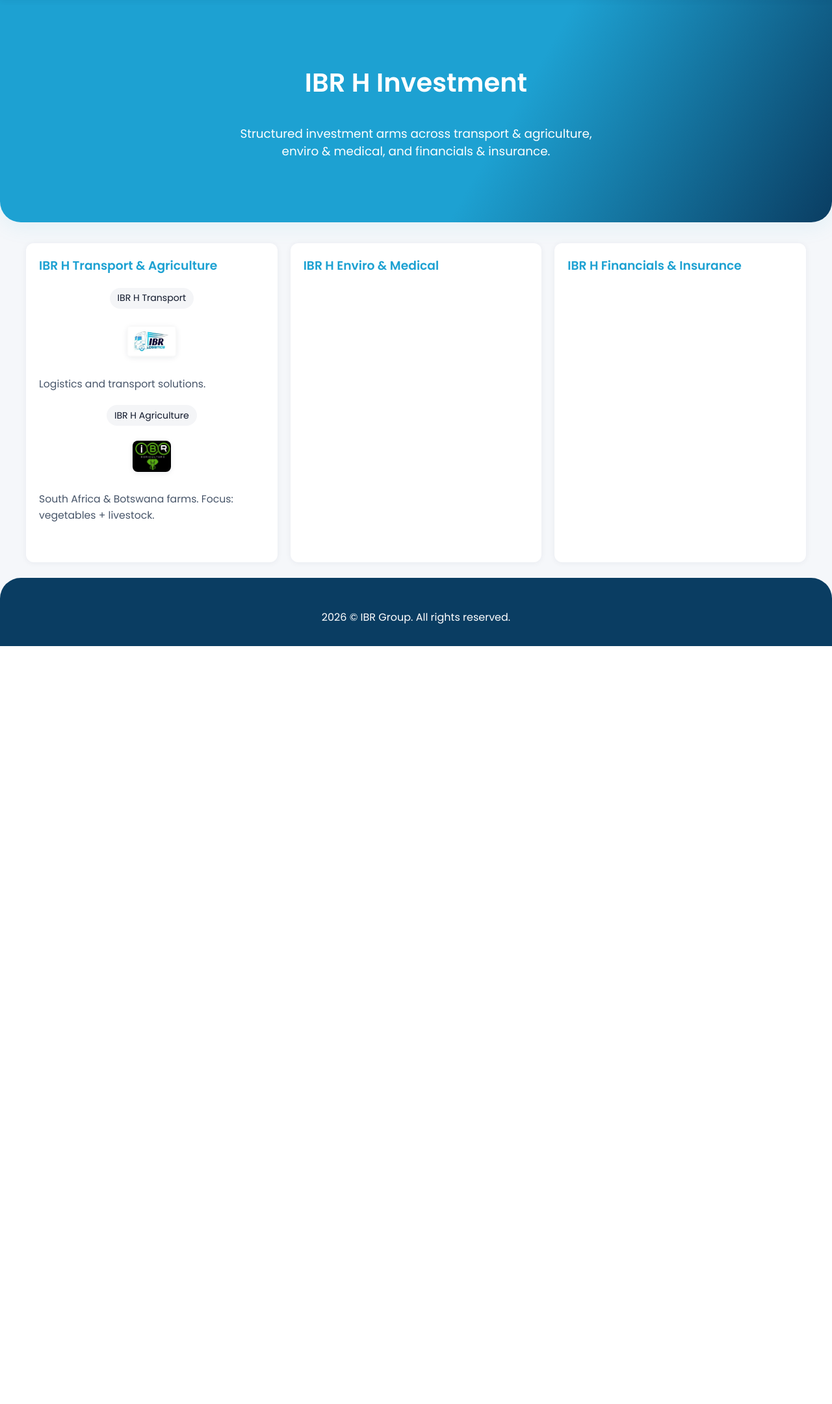
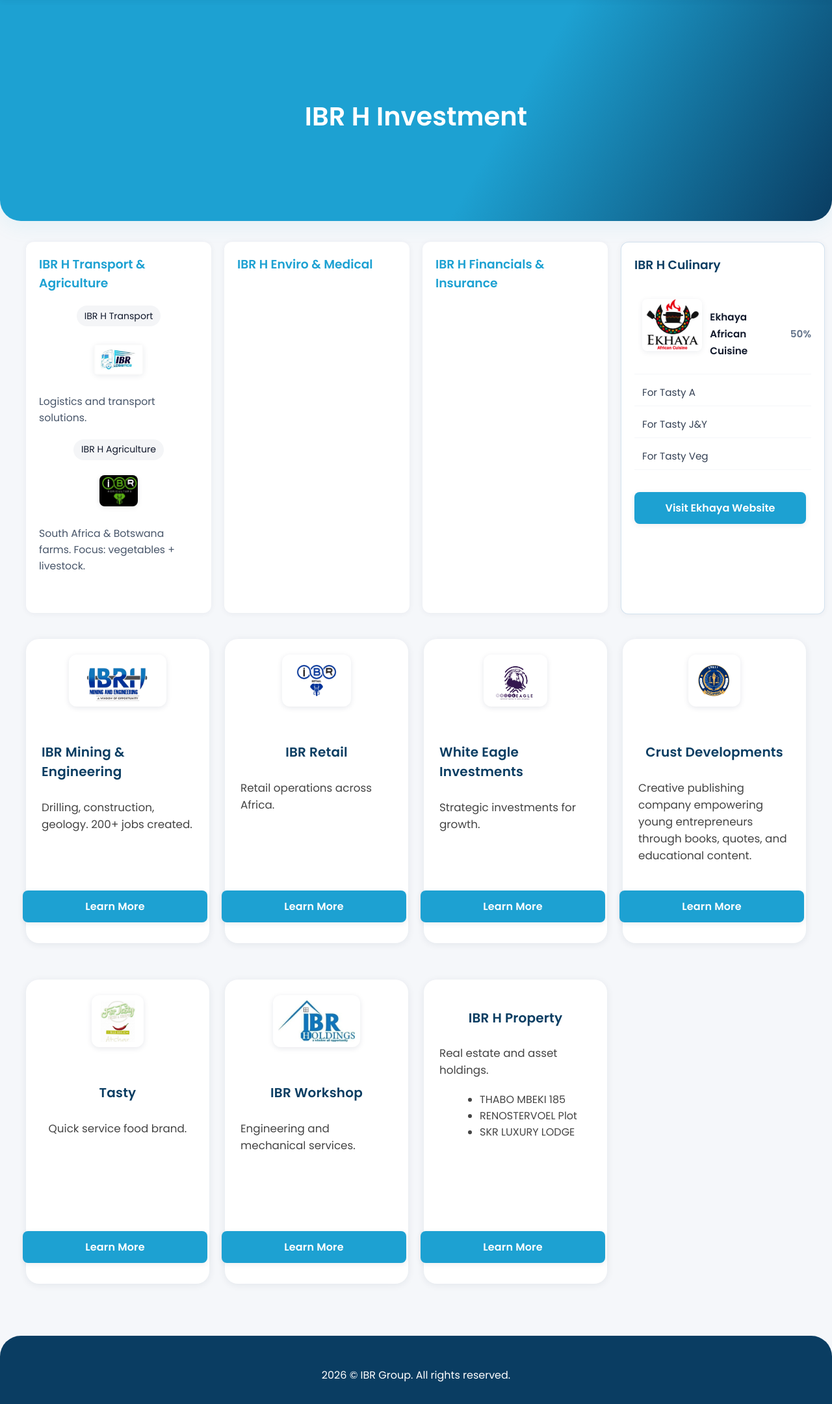
Before and after one commit to spheleleMakau/ibr-group, a Django app: page /investment/ in a window 1280 px wide. Shown: the part 112-2272 px from the top of the page at 65% size. Before the commit the page ends 1106 px from the top, so only its background shows below. Run offline with Django 5.2, Linux system fonts and the light colour scheme.

Commit message:
restructuring

```diff
--- a/core/views.py
+++ b/core/views.py
@@ -11,7 +11,7 @@
     {"name": "Crust Developments", "icon": "🏗️", "description": "Creative publishing company empowering young entrepreneurs through books, quotes, and educational content.", "link": "/companies/developments/", "logo": "img/crust.png"},
     {"name": "Tasty", "icon": "🍔", "description": "Quick service food brand.", "link": "/companies/tasty/", "logo": "img/Tasty.png"},
     {"name": "IBR Transport", "icon": "🚚", "description": "Logistics and transport solutions.", "link": "/companies/transport/", "logo": "img/transport.jpeg"},
-    {"name": "IBR Workshop", "icon": "🔧", "description": "Engineering and mechanical services.", "link": "/companies/workshop/"},
+	{"name": "IBR Workshop", "icon": "🔧", "description": "Engineering and mechanical services.", "link": "/companies/workshop/", "logo": "img/ibr_holdings.jpeg"},
 ]
 
 def home(request):
@@ -36,7 +36,14 @@
 	return render(request, "core/retail.html")
 
 def investments(request):
-	return render(request, "core/investments.html")
+	excluded = {"IBR Foundation", "Ekhaya African Cuisine", "IBR Transport", "IBR Agriculture"}
+	companies = [c for c in COMPANIES if c["name"] not in excluded]
+	companies.append({
+		"name": "IBR H Property",
+		"description": "Real estate and asset holdings.",
+		"link": "/companies/investments/",
+	})
+	return render(request, "core/investments.html", {"companies": companies})
 
 def developments(request):
 	return render(request, "core/developments.html")
--- a/templates/core/investments.html
+++ b/templates/core/investments.html
@@ -4,7 +4,6 @@
 {% block content %}
 <section class="hero">
     <h1>IBR H Investment</h1>
-    <p>Structured investment arms across transport &amp; agriculture, enviro &amp; medical, and financials &amp; insurance.</p>
 </section>
 
 <section class="org-chart-section">
@@ -21,12 +20,11 @@
                             <img src="{% static 'img/transport.jpeg' %}" alt="IBR Transport logo" class="org-list-logo large-logo" />
                         </div>
                         <p>Logistics and transport solutions.</p>
-                    <div class="org-node-tag specialty-tag">IBR H Agriculture</div>
-                         <div class="holding-logo-wrap" style="display:flex; justify-content:center; gap:1rem; flex-wrap:wrap;">
+                        <div class="org-node-tag specialty-tag">IBR H Agriculture</div>
+                        <div class="holding-logo-wrap" style="display:flex; justify-content:center; gap:1rem; flex-wrap:wrap;">
                             <img src="{% static 'img/agriculture.jpeg' %}" alt="IBR Agriculture logo" class="org-list-logo large-logo" />
                         </div>
                         <p>South Africa & Botswana farms. Focus: vegetables + livestock.</p>
-
                     </div>
                 </div>
             </div>
@@ -36,14 +34,7 @@
                     <div class="region-header rwanda-header">
                         <h3>IBR H Enviro &amp; Medical</h3>
                     </div>
-                    <!-- <div class="org-node-tag specialty-tag">Sustainability and healthcare solutions</div>
-                    <div class="holdings-section">
-                        <ul class="org-node-list">
-                            <li class="holding-item">Environmental services</li>
-                            <li class="holding-item">Medical supplies and support</li>
-                            <li class="holding-item">Green technology initiatives</li>
-                        </ul>
-                    </div> -->
+
                 </div>
             </div>
 
@@ -52,17 +43,66 @@
                     <div class="region-header botswana-header">
                         <h3>IBR H Financials &amp; Insurance</h3>
                     </div>
-                    <!-- <div class="org-node-tag specialty-tag">Capital, risk and financial services</div>
+                </div>
+            </div>
+
+            <div class="org-region-card">
+                <div class="org-node org-node-secondary org-node-foundation">
+                    <div class="region-header">
+                        <h3>IBR H Culinary</h3>
+                    </div>
                     <div class="holdings-section">
                         <ul class="org-node-list">
-                            <li class="holding-item">Insurance underwriting</li>
-                            <li class="holding-item">Investment financing</li>
-                            <li class="holding-item">Risk management solutions</li>
+                            <li class="holding-item">
+                                <div class="holding-logo-wrap" style="display:flex; justify-content:center; gap:1rem; flex-wrap:wrap; margin-bottom:0.75rem;">
+                                    <img src="{% static 'img/Ekhaya.png' %}" alt="Ekhaya African Cuisine Logo" class="org-list-logo large-logo" style="height:5rem; width:auto; margin-bottom:1rem;" />
+                                </div>
+                                <span class="holding-name">Ekhaya African Cuisine</span><span class="holding-stake">50%</span>
+                            </li>
+                            <li class="holding-item">For Tasty A</li>
+                            <li class="holding-item">For Tasty J&amp;Y</li>
+                            <li class="holding-item">For Tasty Veg</li>
                         </ul>
-                    </div> -->
+                        <div style="text-align:center; margin-top:1rem;">
+                            <a href="https://ekhaya-africancuisine.co.za" class="btn" style="background: #1DA1D2; color: #fff; min-width: 200px;">Visit Ekhaya Website</a>
+                        </div>
+                    </div>
                 </div>
+            </div>
+
+
+
+
             </div>
         </div>
     </div>
 </section>
+
+<section class="companies-section" style="max-width: 1200px; margin: 2rem auto; text-align:center;">
+    <div class="companies-grid" style="display:grid; grid-template-columns:repeat(auto-fit, minmax(240px, 1fr)); gap:1.5rem;">
+        {% for company in companies %}
+        <div class="card" style="padding:1.5rem; text-align:left;">
+            {% if company.name != "IBR H Property" %}
+            <div style="margin-bottom:1.2rem; min-height:48px; display:flex; align-items:center; justify-content:center; width:100%;">
+                {% if company.logo %}
+                    <img src="{% static company.logo %}" style="height:4rem; width:auto;" alt="{{ company.name }} logo" />
+                {% else %}
+                    <span style="font-size:4rem;">{{ company.icon }}</span>
+                {% endif %}
+            </div>
+            {% endif %}
+            <h3 style="margin-bottom:0.6rem; color:var(--secondary-blue); font-size:1.25rem; font-weight:600; letter-spacing:0.01em;">{{ company.name }}</h3>
+            <p style="color:#444; font-size:1.05rem; margin-bottom:0.7rem;">{{ company.description }}</p>
+            {% if company.name == "IBR H Property" %}
+            <ul style="color:#444; text-align:left; margin:0.5rem 0 1rem 0;">
+                <li>THABO MBEKI 185</li>
+                <li>RENOSTERVOEL Plot</li>
+                <li>SKR LUXURY LODGE</li>
+            </ul>
+            {% endif %}
+            <a href="{{ company.link }}" class="btn card-btn">Learn More</a>
+        </div>
+        {% endfor %}
+    </div>
+</section>
 {% endblock %}
```
Also changed, not shown: templates/core/ibr_africa.html (+6 -6 lines), templates/core/ibr_foundation.html (+10 -27 lines), templates/core/ibr_holdings.html (+1 -9 lines).
